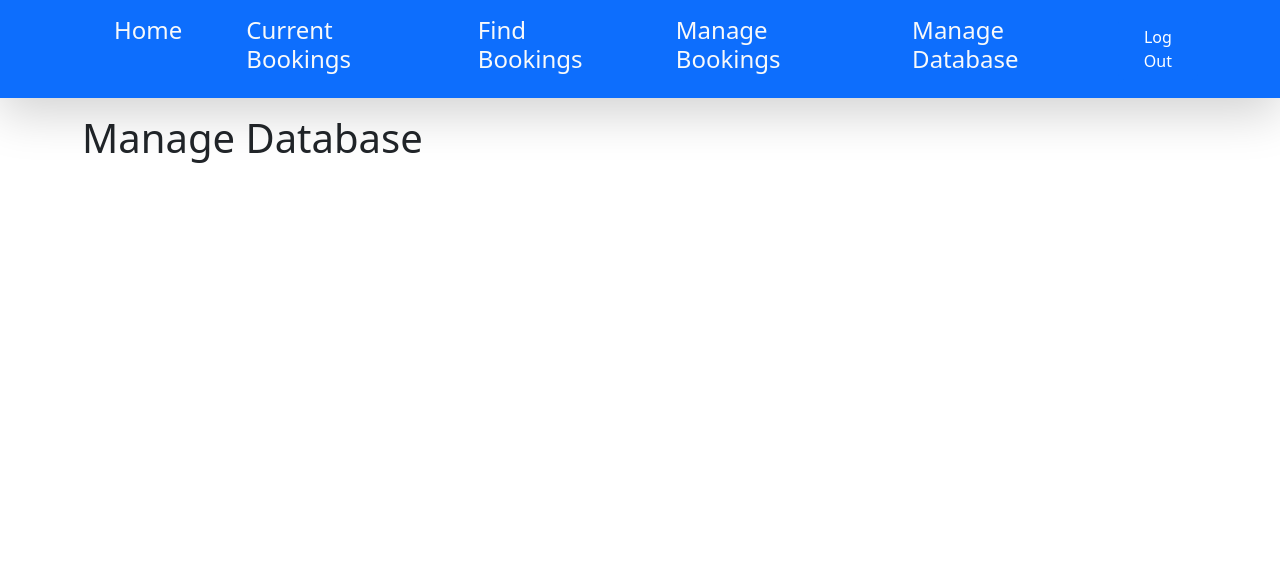
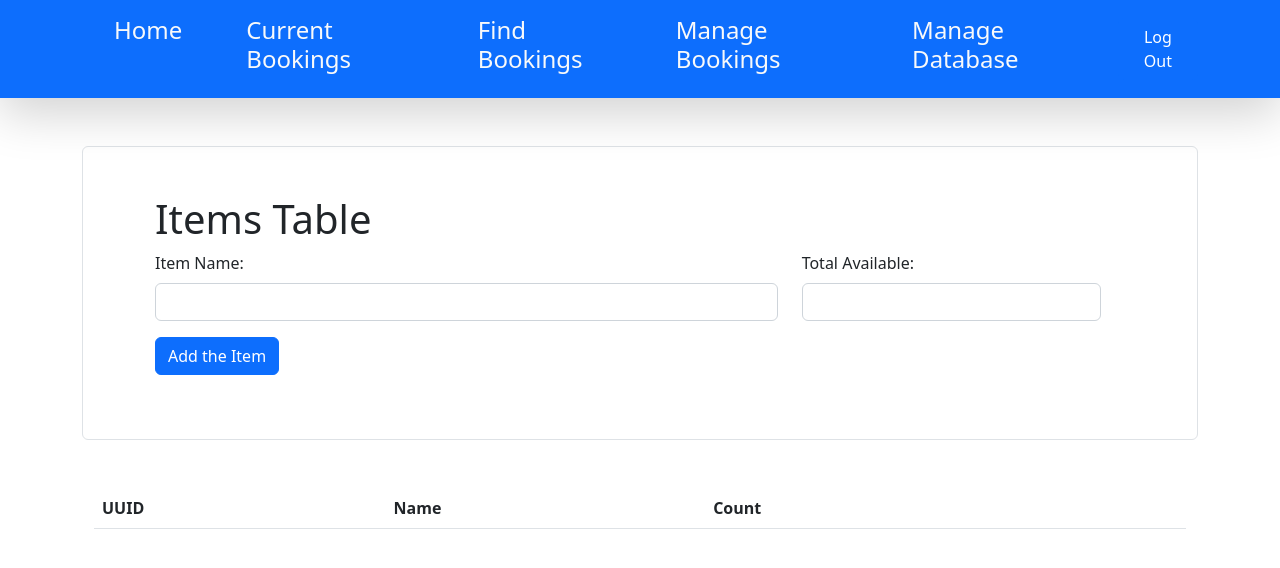
Before and after one commit to k-kali/SENG371, a React (Create React App) app: page /ManageDatabase in a window 1280 px wide. Shown: the top 568 px of the page. Built offline with nearby package versions, Linux system fonts and the light colour scheme.

Commit message:
Add manage db page
Add manage db page

```diff
--- a/package.json
+++ b/package.json
@@ -15,6 +15,7 @@
     "react-router-dom": "^6.8.2",
     "react-scripts": "5.0.1",
     "styled-components": "^5.3.6",
+    "uuid": "^9.0.0",
     "web-vitals": "^2.1.4"
   },
   "scripts": {
--- a/src/Pages/ManageDatabase.js
+++ b/src/Pages/ManageDatabase.js
@@ -1,5 +1,93 @@
+import React, { useState, useEffect} from 'react'
+import {Container, Button, Form} from 'react-bootstrap'
+import { v4 } from 'uuid'
+import { ItemList } from '../components/ItemList'
+
+const FAKE_DB = 'ManageDatabase.db'
+let k = 0;
+
 export function ManageDatabase() {
+
+  //Prepare States
+  const [item, setItem] = useState('')
+  const [count, setCount] = useState('')
+  const [items, setItems] = useState([])
+
+  useEffect(() => {
+    const storedItems = localStorage.getItem(FAKE_DB);
+    if (storedItems) setItems(JSON.parse(storedItems))
+  }, [])
+
+  useEffect(() => {
+    localStorage.setItem(FAKE_DB, JSON.stringify(items));
+  }, [items])
+
+  function handleItemSubmit(){
+    setItems(prevItems => {
+      console.log(prevItems)
+      return [...prevItems, {'key': v4(), 'item': item, 'count': count}]
+    });
+    clearForm();
+  }
+
+  function clearForm(){
+    setItem('')
+    setCount('')
+  }
+
+
+  function handleItemUpdateCount(key, newCount){
+    setItems(items => {
+      items[items.map((item) => {return item.key}).indexOf(key)].count = newCount;
+      k++%2==0?setItem(''):setItem(' ')
+      return items;
+    })
+  }
+
+  function handleItemRemove(key){
+    setItems(items => {
+      return [...items].filter((item) => { return item.key !== key });
+    })
+  }
+
+
   return (
-    <h1>Manage Database</h1>
+    <>
+      <Container className='container-sm border rounded p-5 my-5'>
+        <Form className='container form-new-part' onSubmit={(e) => {
+          handleItemSubmit();
+          e.preventDefault();
+        }}>
+          <Container className='row'>
+            <Container>
+              <h1>Items Table</h1>
+            </Container>
+
+            <Container className='col-8'>
+              <fieldset id="form-name">
+                <label className="form-label" htmlFor="item">Item Name:</label>
+                <input className="form-control" type="text" required id="item" item="item" value={item} onChange={(e) => setItem(e.currentTarget.value)} />
+              </fieldset>
+            </Container>
+
+            <Container className='col-4'>
+              <fieldset id="form-count">
+                <label className="form-label" htmlFor="count">Total Available:</label>
+                <input className="form-control" type="number" required min="1" step="1" id="count" name="count" value={count} onChange={(e) => setCount(e.currentTarget.value)} />
+              </fieldset>
+            </Container>
+
+            <Container>
+              <Button variant="primary" className='my-3' type="submit">Add the Item</Button>
+            </Container>
+
+          </Container>
+        </Form>
+
+      </Container>
+      <Container>
+        <ItemList items={items} handleItemRemove={handleItemRemove} handleItemUpdateCount={handleItemUpdateCount}></ItemList>
+      </Container>
+    </>
   )
 }
--- /dev/null
+++ b/src/components/ItemList.js
@@ -0,0 +1,34 @@
+import React from 'react'
+import { ItemRow } from './ItemRow'
+import { Table } from 'react-bootstrap'
+
+export function ItemList( items ) {
+  return (
+    <Table className="table-hover">
+        <thead>
+          <tr>
+            <th className="table-head-item">UUID</th>
+
+            <th className="table-head-item">Name</th>
+
+            <th className="table-head-item">Count</th>
+
+            <th className="table-head-item" />
+
+            <th/>
+
+
+          </tr>
+        </thead>
+        <tbody className="table-body">
+            {
+                items.items.map(item => {
+                    console.log(`item in itemList: ${JSON.stringify(item)}`)
+                    return <ItemRow id={item.key} item={item.item} count={item.count} delete={items.handleItemRemove} update={items.handleItemUpdateCount}></ItemRow>
+                })
+            }
+        </tbody>
+    </Table>
+
+  )
+}
--- /dev/null
+++ b/src/components/ItemRow.js
@@ -0,0 +1,30 @@
+import React, { useState } from 'react'
+import { Button } from 'react-bootstrap';
+
+
+
+
+export function ItemRow( item ) {
+
+    return (
+        <tr className="table-row sm-3">
+            <td className='table-item'>
+                {item.id}
+            </td>
+            <td className="table-item sm-3">
+                {item.item}
+            </td>
+
+            <td className="table-item text-nowrap sm-3">
+                {item.count}
+            </td>
+            <td className="table-item">
+                <Button className="btn-sm" onClick={() => {item.update(item.id, Number(item.count)+1)}}>+</Button>
+                <Button className="btn-sm" onClick={() => {item.update(item.id, Number(item.count)-1)}}>-</Button>
+            </td>
+            <td className="table-item">
+                <Button className="btn-danger" onClick={() => {item.delete(item.id)}}>Delete</Button>
+            </td>
+        </tr>
+    )
+}
```
Also changed, not shown: 1 other file (tests, documents, lock files or other folders).
